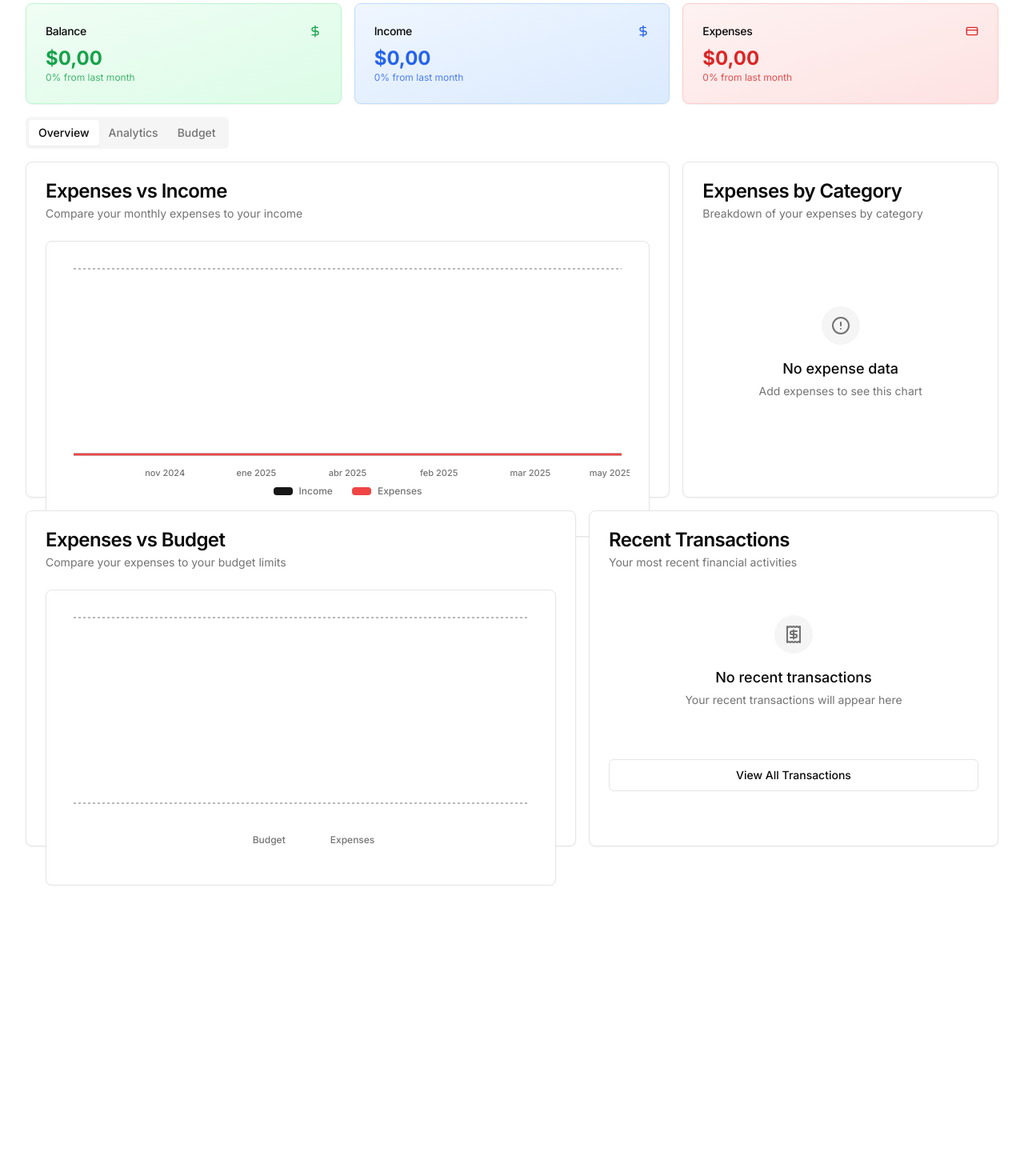
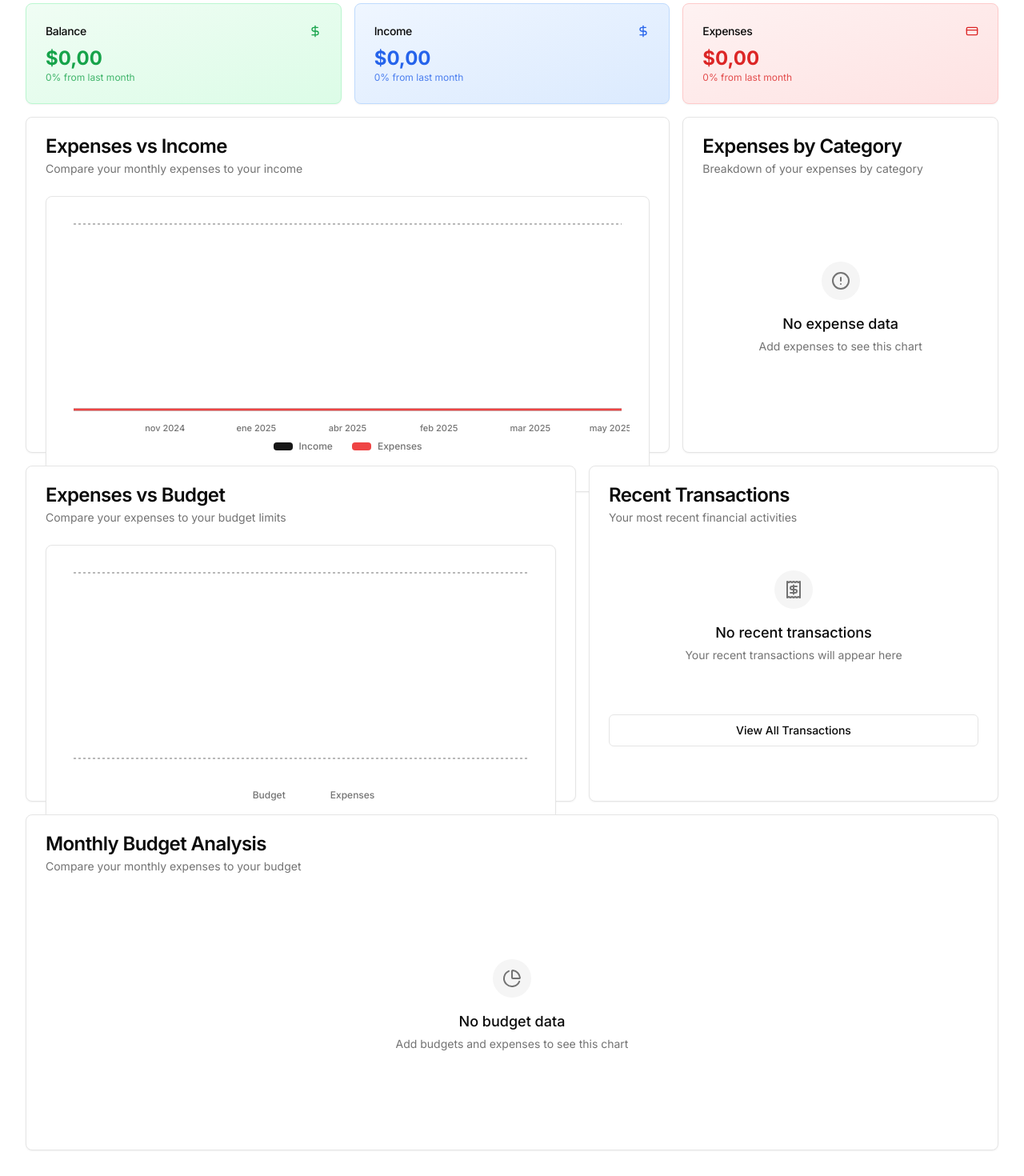
Before and after one commit to mique01/bolsillonuevo, a Next.js app: page / in a window 1280 px wide. Shown: the part 169-1639 px from the top of the page at 80% size. Before the commit the page ends 1276 px from the top, so only its background shows below. Built offline with nearby package versions, Linux system fonts and the light colour scheme.

Commit message:
Eliminar pestañas redundantes del dashboard

```diff
--- a/app/page.tsx
+++ b/app/page.tsx
@@ -5,7 +5,6 @@ import { CalendarRange, CreditCard, DollarSign, PieChart, Plus, Wallet } from "l
 
 import { Button } from "@/components/ui/button"
 import { Card, CardContent, CardDescription, CardHeader, CardTitle } from "@/components/ui/card"
-import { Tabs, TabsContent, TabsList, TabsTrigger } from "@/components/ui/tabs"
 import { DateRangePicker } from "@/components/date-range-picker"
 import { ExpenseVsIncome } from "@/components/charts/expense-vs-income"
 import { ExpenseByCategory } from "@/components/charts/expense-by-category"
@@ -108,13 +107,8 @@ export default function DashboardPage() {
             </CardContent>
           </Card>
         </div>
-        <Tabs defaultValue="overview" className="space-y-4">
-          <TabsList>
-            <TabsTrigger value="overview">{t("overview")}</TabsTrigger>
-            <TabsTrigger value="analytics">{t("analytics")}</TabsTrigger>
-            <TabsTrigger value="budget">{t("budget")}</TabsTrigger>
-          </TabsList>
-          <TabsContent value="overview" className="space-y-4">
+
+        <div className="space-y-4">
           <div className="grid gap-4 md:grid-cols-2 lg:grid-cols-3">
             <Card className="col-span-2">
               <CardHeader>
@@ -155,38 +149,9 @@ export default function DashboardPage() {
               </CardContent>
             </Card>
           </div>
-          </TabsContent>
-          <TabsContent value="analytics" className="space-y-4">
-            <div className="grid gap-4 md:grid-cols-2 lg:grid-cols-7">
-              <Card className="col-span-4">
-                <CardHeader>
-                  <CardTitle>{t("spending.trends")}</CardTitle>
-                  <CardDescription>{t("spending.trends.description")}</CardDescription>
-                </CardHeader>
-                <CardContent className="h-80">
-                  <div className="flex h-full items-center justify-center">
-                    <PieChart className="h-16 w-16 text-muted-foreground/50" />
-                    <p className="ml-4 text-muted-foreground">{t("analytics.coming.soon")}</p>
-                  </div>
-                </CardContent>
-              </Card>
-              <Card className="col-span-3">
-                <CardHeader>
-                  <CardTitle>{t("savings.rate")}</CardTitle>
-                  <CardDescription>{t("savings.rate.description")}</CardDescription>
-                </CardHeader>
-                <CardContent className="h-80">
-                  <div className="flex h-full items-center justify-center">
-                    <CalendarRange className="h-16 w-16 text-muted-foreground/50" />
-                    <p className="ml-4 text-muted-foreground">{t("analytics.coming.soon")}</p>
-                  </div>
-                </CardContent>
-              </Card>
-            </div>
-          </TabsContent>
-          <TabsContent value="budget" className="space-y-4">
-            <div className="grid gap-4 md:grid-cols-2 lg:grid-cols-7">
-              <Card className="col-span-4">
+
+          <div className="grid gap-4 md:grid-cols-1 lg:grid-cols-1">
+            <Card>
               <CardHeader>
                 <CardTitle>{t("monthly.budget.analysis")}</CardTitle>
                 <CardDescription>{t("monthly.budget.analysis.description")}</CardDescription>
@@ -195,18 +160,8 @@ export default function DashboardPage() {
                 <MonthlyBudgetChart />
               </CardContent>
             </Card>
-              <Card className="col-span-3">
-                <CardHeader>
-                  <CardTitle>{t("expenses.vs.budget")}</CardTitle>
-                  <CardDescription>{t("expenses.vs.budget.description")}</CardDescription>
-                </CardHeader>
-                <CardContent className="h-80">
-                  <ExpenseVsBudget />
-                </CardContent>
-              </Card>
           </div>
-          </TabsContent>
-        </Tabs>
+        </div>
       </div>
 
       <Dialog open={showTransactionDialog} onOpenChange={setShowTransactionDialog}>
```
Lines whose indentation alone changed are shown as unchanged.
